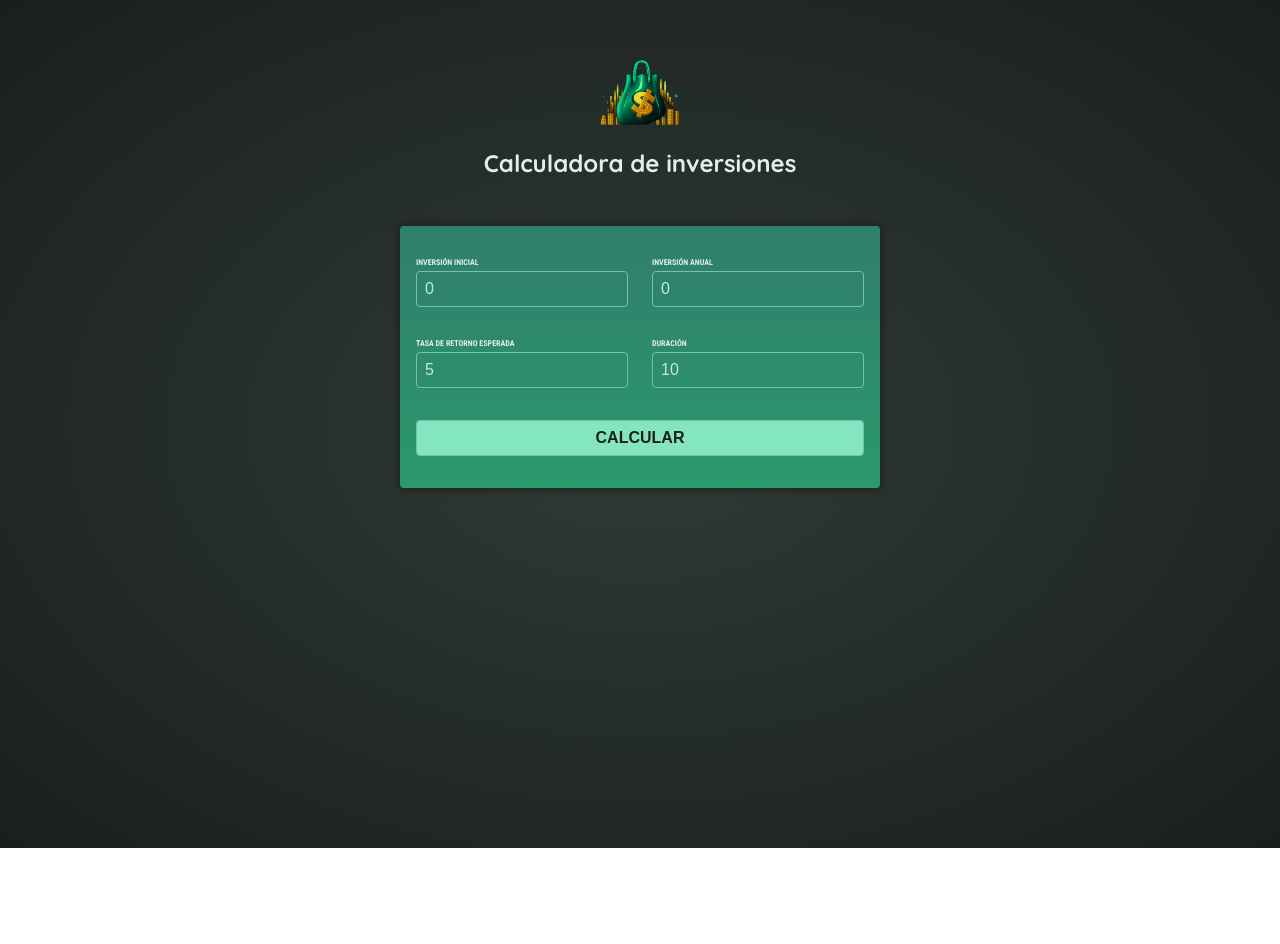
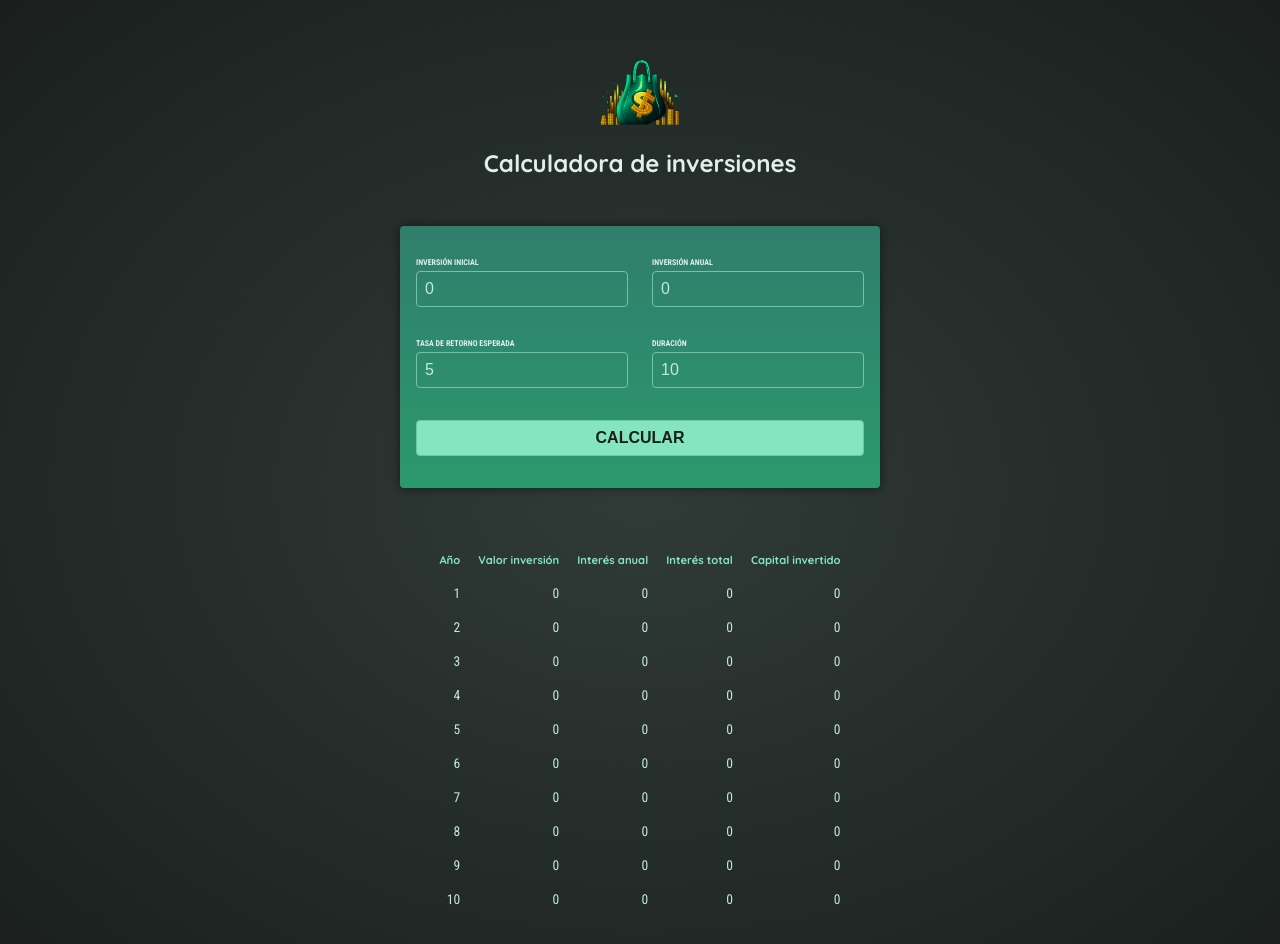
Before and after one commit to agustin-f/Calculadora-de-inversiones, an Angular app: page / in a window 1280 px wide. Both pictures are taken after a click on the button "CALCULAR". Shown: the top 944 px of the page. Before the commit the page ends 848 px from the top, so only its background shows below. Built offline with nearby package versions, Linux system fonts and the light colour scheme.

Commit message:
muestro tabla de resultados

```diff
--- a/src/app/app.component.html
+++ b/src/app/app.component.html
@@ -2,3 +2,6 @@
 <app-ingreso-usuario
   (calcular)="alCalcularResultadosInversion($event)"
 ></app-ingreso-usuario>
+<app-resultados-inversion
+  [resultados]="infoResultados"
+></app-resultados-inversion>
--- a/src/app/app.component.ts
+++ b/src/app/app.component.ts
@@ -2,14 +2,28 @@ import { Component } from '@angular/core';
 import { EncabezadoComponent } from './encabezado/encabezado.component';
 import { IngresoUsuarioComponent } from './ingreso-usuario/ingreso-usuario.component';
 import { ingresoInversion } from './ingreso-inversion-model';
+import { ResultadosInversionComponent } from './resultados-inversion/resultados-inversion.component';
 
 @Component({
   selector: 'app-raiz',
   standalone: true,
   templateUrl: './app.component.html',
-  imports: [EncabezadoComponent, IngresoUsuarioComponent],
+  imports: [
+    EncabezadoComponent,
+    IngresoUsuarioComponent,
+    ResultadosInversionComponent,
+  ],
 })
 export class AppComponent {
+  infoResultados?: {
+    anio: number;
+    interes: number;
+    valorFinalAnio: number;
+    inversionAnual: number;
+    interesTotal: number;
+    montoTotalInvertido: number;
+  }[];
+
   alCalcularResultadosInversion(info: ingresoInversion) {
     const { inversionInicial, inversionAnual, rendimientoEsperado, duracion } =
       info;
@@ -32,6 +46,6 @@ export class AppComponent {
       });
     }
 
-    console.log(datosAnuales);
+    this.infoResultados = datosAnuales;
   }
 }
--- /dev/null
+++ b/src/app/resultados-inversion/resultados-inversion.component.css
@@ -0,0 +1,19 @@
+table {
+  max-width: 50rem;
+  margin: 2rem auto;
+  padding: 1rem;
+  table-layout: fixed;
+  border-spacing: 1rem;
+  text-align: right;
+}
+
+table thead {
+  font-size: 0.7rem;
+  color: #83e6c0;
+}
+
+table tbody {
+  font-family: "Roboto Condensed", sans-serif;
+  font-size: 0.85rem;
+  color: #c2e9e0;
+}
--- /dev/null
+++ b/src/app/resultados-inversion/resultados-inversion.component.html
@@ -0,0 +1,31 @@
+@if (!resultados) {
+  <p class="centrar">
+    Por favor, ingresa algunos valores y presiona 'Calcular'
+  </p>
+} @else {
+  <table>
+    <thead>
+      <tr>
+        <th>Año</th>
+        <th>Valor inversión</th>
+        <th>Interés anual</th>
+        <th>Interés total</th>
+        <th>Capital invertido</th>
+      </tr>
+    </thead>
+    <tbody>
+      @for (resultado of resultados; track resultado.anio) {
+        <tr>
+          <td>{{ resultado.anio }}</td>
+          <td>{{ resultado.valorFinalAnio }}</td>
+
+          <td>{{ resultado.interes }}</td>
+
+          <td>{{ resultado.interesTotal }}</td>
+
+          <td>{{ resultado.montoTotalInvertido }}</td>
+        </tr>
+      }
+    </tbody>
+  </table>
+}
```
Also changed, not shown: src/app/resultados-inversion/resultados-inversion.component.ts (added, +19 -0 lines).
